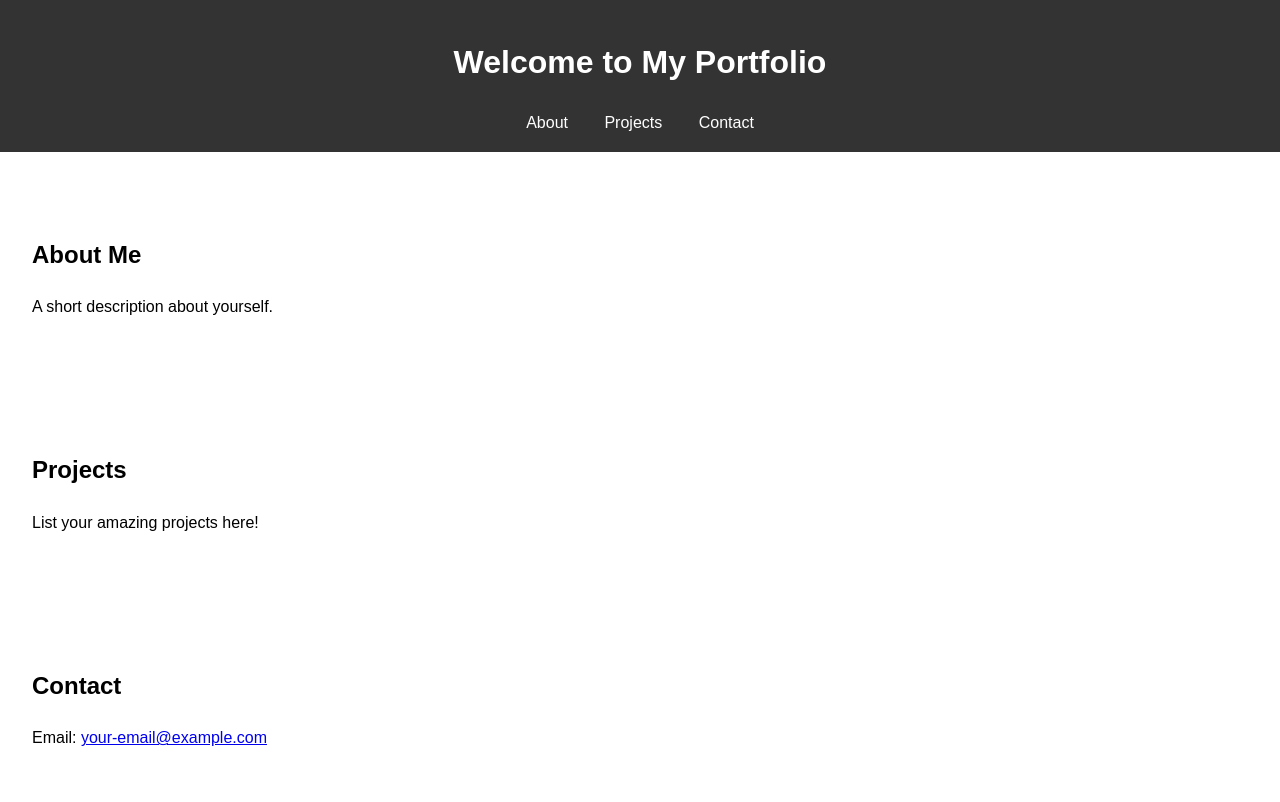
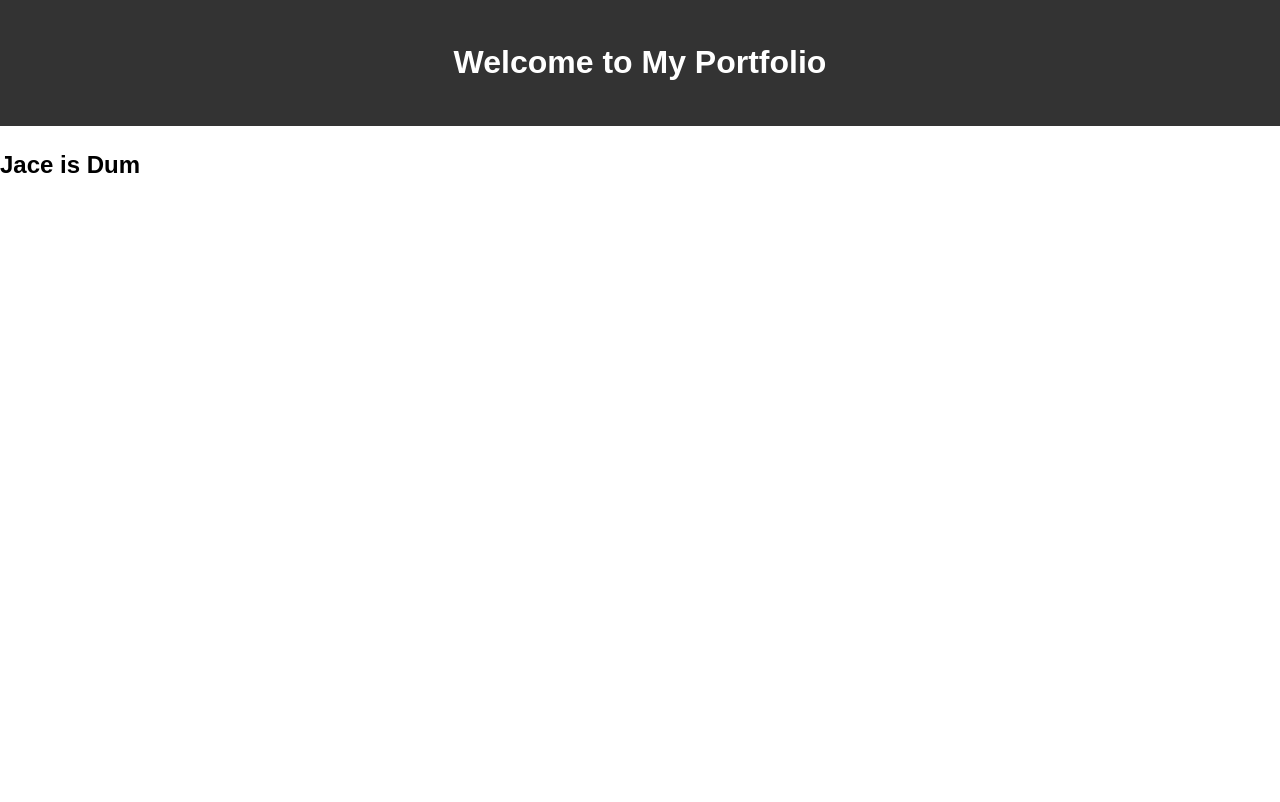
Before and after one commit to JanetJY/portfolio, a plain HTML site: page index.html in a window 1280 px wide. Drawn offline with Linux system fonts and the light colour scheme.

Commit message:
Testing changes take 3

```diff
--- a/assets/css/style.css
+++ b/assets/css/style.css
@@ -15,7 +15,3 @@ nav a {
     margin: 0 1rem;
     text-decoration: none;
 }
-section {
-    padding: 2rem;
-    margin: 2rem 0;
-}
--- a/index.html
+++ b/index.html
@@ -10,22 +10,10 @@
     <header>
         <h1>Welcome to My Portfolio</h1>
         <nav>
-            <a href="#about">About</a>
-            <a href="#projects">Projects</a>
-            <a href="#contact">Contact</a>
         </nav>
     </header>
-    <section id="about">
-        <h2>About Me</h2>
-        <p>A short description about yourself.</p>
-    </section>
-    <section id="projects">
-        <h2>Projects</h2>
-        <p>List your amazing projects here!</p>
-    </section>
-    <section id="contact">
-        <h2>Contact</h2>
-        <p>Email: <a href="mailto:your-email@example.com">your-email@example.com</a></p>
+    <section>
+        <h2>Jace is Dum</h2>
     </section>
 </body>
 </html>
```
